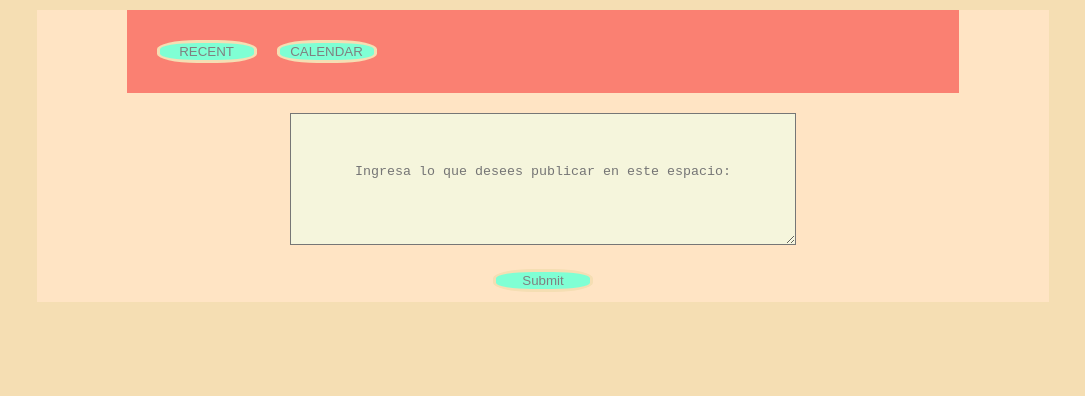
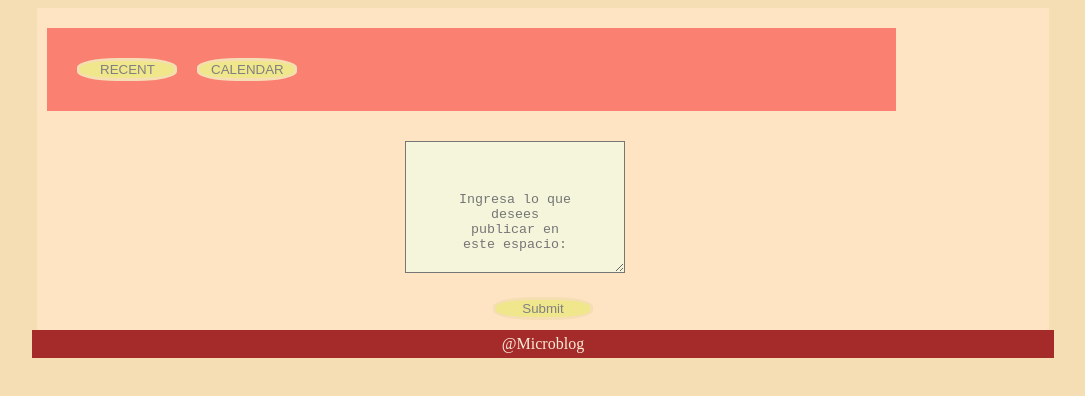
Before and after one commit to Stiven08/Microblog, a plain HTML site: page MICROBLOG/index.html in a window 1280 px wide. Shown: the whole page, without its empty margins (97-1182 px from the left). Drawn offline with Linux system fonts and the light colour scheme.

Commit message:
Add files via upload

```diff
--- a/MICROBLOG/index.css
+++ b/MICROBLOG/index.css
@@ -1,10 +1,17 @@
 .fondo{
     background-color: wheat;
+    display: flex;
+    justify-content: center;
+    flex-direction: column;
+    align-items: center;
 }
 
 .body{
     width: 80%;
     background-color: bisque;
+    display: flex;
+    flex-direction: column;
+    align-items: center;
 }
 
 .nav{
@@ -20,6 +27,7 @@
 
 .navegacion{
     margin: 10px;
+    width: 100%;
 }
 
 .button{
@@ -27,9 +35,14 @@
     margin: 10px;
     border: solid wheat;
     color: gray;
-    background-color: aquamarine;
+    background-color: khaki;
     align-items: center;
     width: 100px;
+}
+
+.button:hover{
+    background-color: chocolate;
+    color: antiquewhite;
 }
 
 .button:active{
@@ -44,3 +57,14 @@
     background-color: beige;
     color: gray;
 }
+
+
+.footer{
+    display: flex;
+    text-align: center;
+    padding: 5px;
+    background-color: brown;
+    width: 80%;
+    color: antiquewhite;
+    justify-content: center;
+}
--- a/MICROBLOG/index.html
+++ b/MICROBLOG/index.html
@@ -8,7 +8,6 @@
     <link rel="stylesheet" href="../MICROBLOG/index.css">
 </head>
 <body class="fondo">
-    <center>
         <section class="body">
             <section class="navegacion">
                 <nav class="nav">
@@ -23,7 +22,12 @@
                 <button class="button">Submit</button>
             </div>
         </section>
-    </center>
+
+        <section class="footer">
+        <footer>@Microblog</footer>
+        </section>
 </body>
 
+
+
 </html>
```
